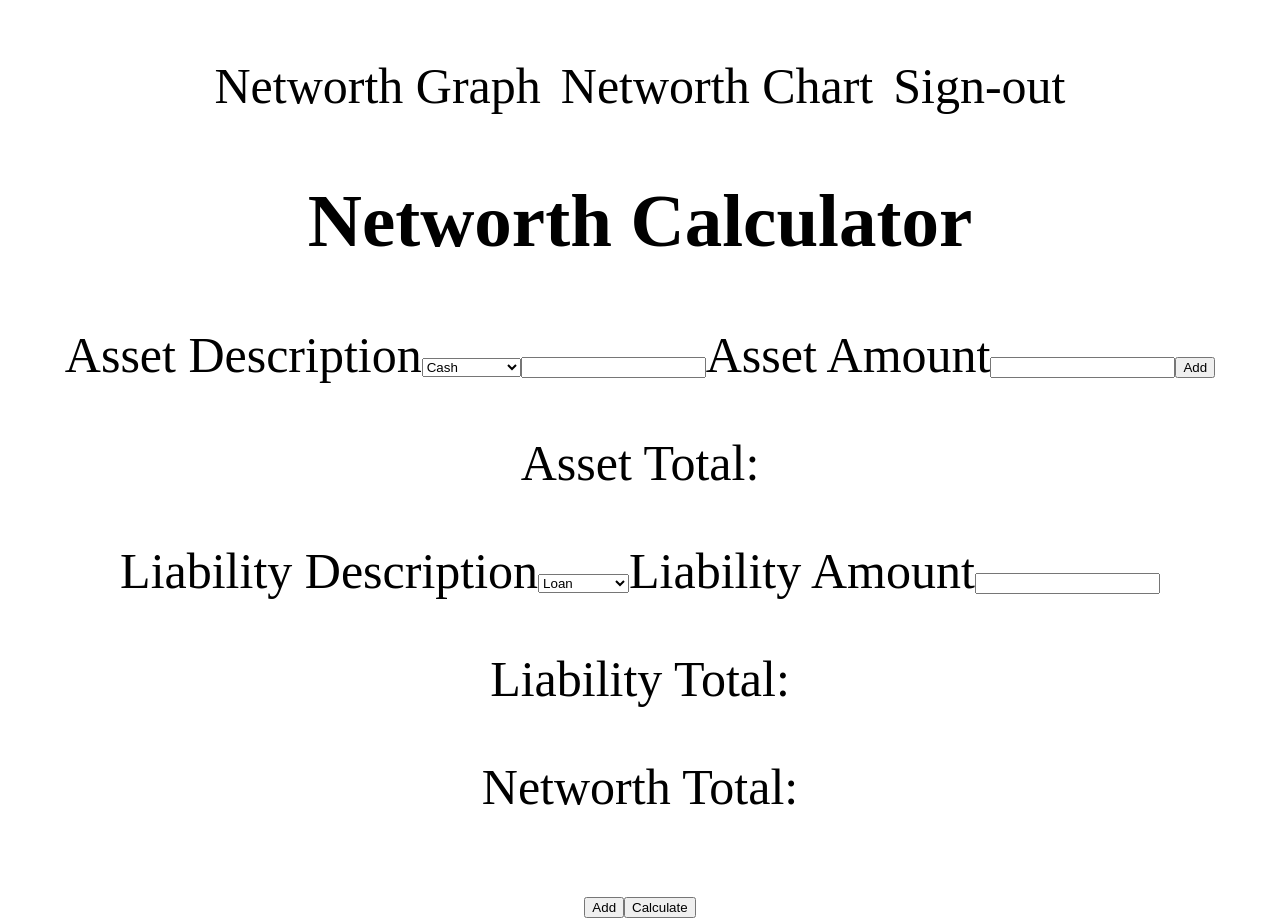
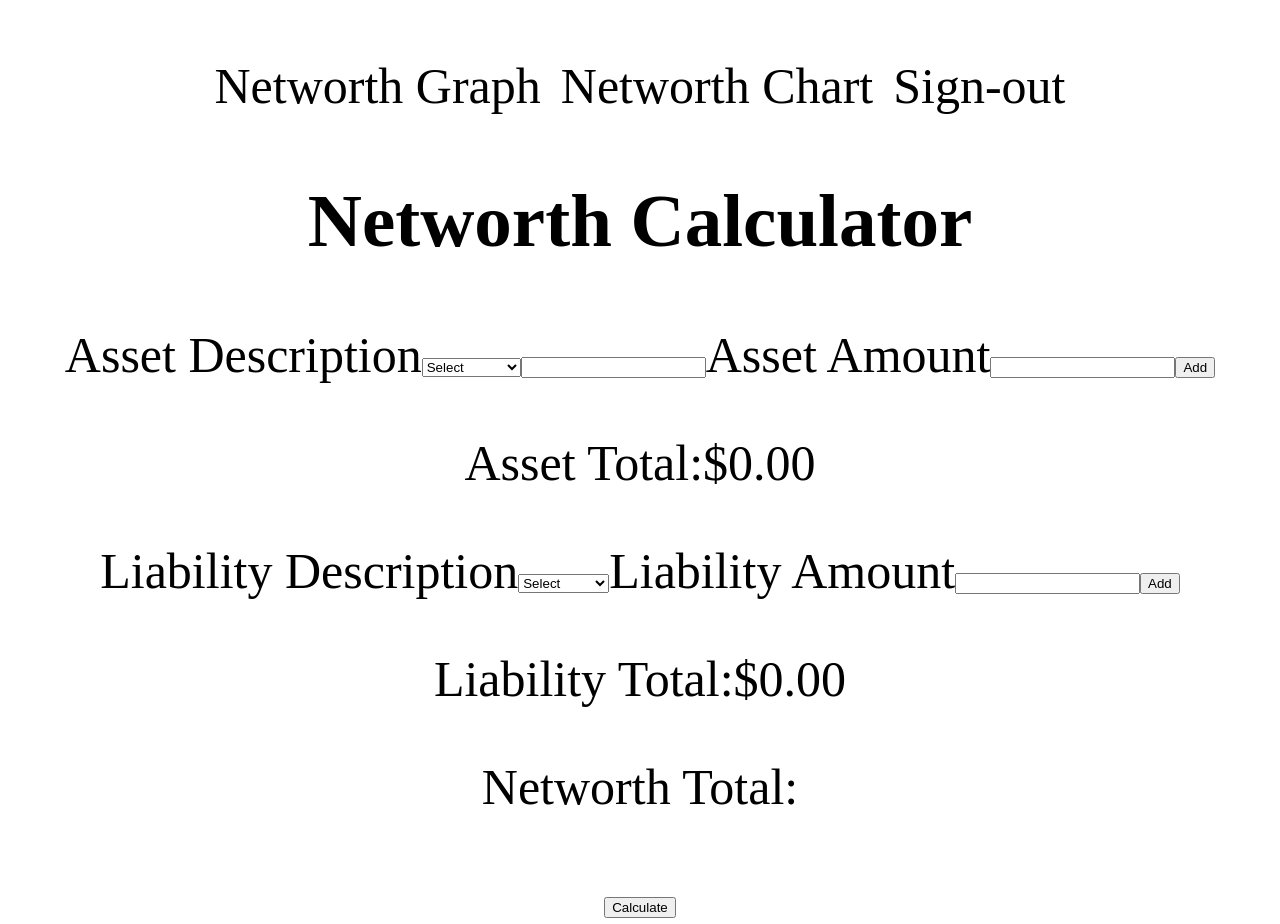
Before and after one commit to FranklynRod/wealthit_client, a React (Create React App) app: page / in a window 1280 px wide. Built offline with nearby package versions, Linux system fonts and the light colour scheme; a web font is replaced by a local one.

Commit message:
fix:added and updated state to asset and liability components

```diff
--- /dev/null
+++ b/src/components/Asset/Asset.js
@@ -0,0 +1,54 @@
+import React, { useState } from 'react'
+
+const Asset = () => {
+  //Asset State
+    const [assets, setAssets] = useState([]);
+    const [assetTotal, setAssetTotal ] = useState(0)
+
+    //Add user input into object
+    const handleAddAsset = () => {
+        const assetCategory = document.getElementById('assets').value;
+        const assetAmount = parseFloat(document.getElementById('asset-amount').value) || 0;
+
+        const newAsset = {
+            category: assetCategory,
+            amount: assetAmount,
+        }
+
+    //Update the current states
+     setAssets(...assets, newAsset)
+     setAssetTotal( assetTotal + assetAmount)
+
+     //Clear Inputs
+     document.getElementById('assets').value = 'select';
+     document.getElementById('asset-amount').value = '';
+
+    }
+
+
+  return (
+    <><label htmlFor="assets">Asset Description</label>
+        <select id="assets" name="assets">
+        <option value="select">Select</option>
+          <option value="cash">Cash</option>
+          <option value="retirement">Retirement</option>
+          <option value="investment">Investment</option>
+          <option value="equity">Home Equity</option>
+          <option value="other">Other</option>
+      </select><input type="text" name="other" id="asset-amount"></input>
+      {document.getElementById('assets')?.value === 'other' && (
+        <input type="text" name="other" id="other" placeholder="Other description" />
+      )}
+        Asset Amount
+        <input type="number" id='asset-amount'></input>
+        <button onClick={handleAddAsset}>Add</button>
+        <p>Asset Total:${assetTotal.toFixed(2)} </p>
+        <ul>
+            {assets.map((asset, index) => (<li key={index}>{asset.type}: ${asset.amount.toFixed(2)} </li>))}
+        </ul>
+        </>
+
+  )
+}
+
+export default Asset
--- a/src/components/Header/Asset/Asset.js
+++ /dev/null
@@ -1,23 +0,0 @@
-import React from 'react'
-
-const Asset = () => {
-  //Asset State
-
-
-  return (
-    <><label for="cars">Asset Description</label><select id="assets" name="assets">
-          <option value="cash">Cash</option>
-          <option value="retirement">Retirement</option>
-          <option value="investment">Investment</option>
-          <option value="equity">Home Equity</option>
-          <option value="other">Other</option>
-      </select><input type="text" name="other" id="other"></input>
-        Asset Amount
-        <input id='asset-amount'></input>
-        <button>Add</button>
-        <p>Asset Total: </p></>
-
-  )
-}
-
-export default Asset
--- a/src/components/Liability/Liability.js
+++ b/src/components/Liability/Liability.js
@@ -1,20 +1,50 @@
-import React from 'react'
+import React, { useState } from 'react'
 
 const Liability = () => {
+        //Liability State
+          const [liabilities, setLiabilities] = useState([]);
+          const [liabilityTotal, setLiabilityTotal ] = useState(0)
+
+          //Add user input into object
+          const handleAddLiability = () => {
+              const liabilityCategory = document.getElementById('liabilities').value;
+              const liabilityAmount = parseFloat(document.getElementById('liability-amount').value) || 0;
+
+              const newLiability = {
+                  category: liabilityCategory,
+                  amount: liabilityAmount,
+              }
+
+          //Update the current states
+           setLiabilities(...liabilities, newLiability)
+           setLiabilityTotal( liabilityTotal + liabilityAmount)
+
+           //Clear Inputs
+           document.getElementById('liabilities').value = 'select';
+           document.getElementById('liability-amount').value = '';
+
+          }
   return (
     <>
-    <label for="cars">Liability Description</label>
-        <select id="liability" name="liability">
+    <label for="liabilities" >Liability Description</label>
+        <select id="liabilities" name="liabilities">
+        <option value="select">Select</option>
           <option value="loan">Loan</option>
           <option value="credit-card">Credit Card</option>
           <option value="Klarna">Klarna</option>
           <option value="Afterpay">Afterpay</option>
           <option value="Other">Other</option>
         </select>
-        { document.getElementById("liability")?.value === "Other" && <input type="text" name="other" id="other"> </input>}
+        {document.getElementById('liabilities')?.value === 'other' && (
+        <input type="text" name="other" id="other" placeholder="Other description" />
+      )}
         Liability Amount
         <input id='liability-amount'></input>
-        <p>Liability Total: </p>
+        <button onClick={handleAddLiability}>Add</button>
+        <p>Liability Total:${liabilityTotal.toFixed(2)} </p>
+        <ul>
+            {liabilities.map((liability, index) => (<li key={index}>{liability.type}: ${liability.amount.toFixed(2)} </li>))}
+        </ul>
         </>
   )
 }
--- a/src/components/NetworthCalculator/NetworthCalculator.js
+++ b/src/components/NetworthCalculator/NetworthCalculator.js
@@ -1,11 +1,12 @@
 import React from "react";
-import Asset from "../Header/Asset/Asset";
+import Asset from "../Asset/Asset";
 import Liability from "../Liability/Liability";
 //State
 //props from asset and liability will be caluculated in networth
 //Displayed
 
 const NetworthCalculator = () => {
+
   return (
     <div>
       <h2>Networth Calculator</h2>
@@ -13,7 +14,6 @@ const NetworthCalculator = () => {
         <Asset/>
         <Liability/>
         <p>Networth Total:</p>
-        <button>Add</button>
         <button>Calculate</button>
       </form>
     </div>
```
